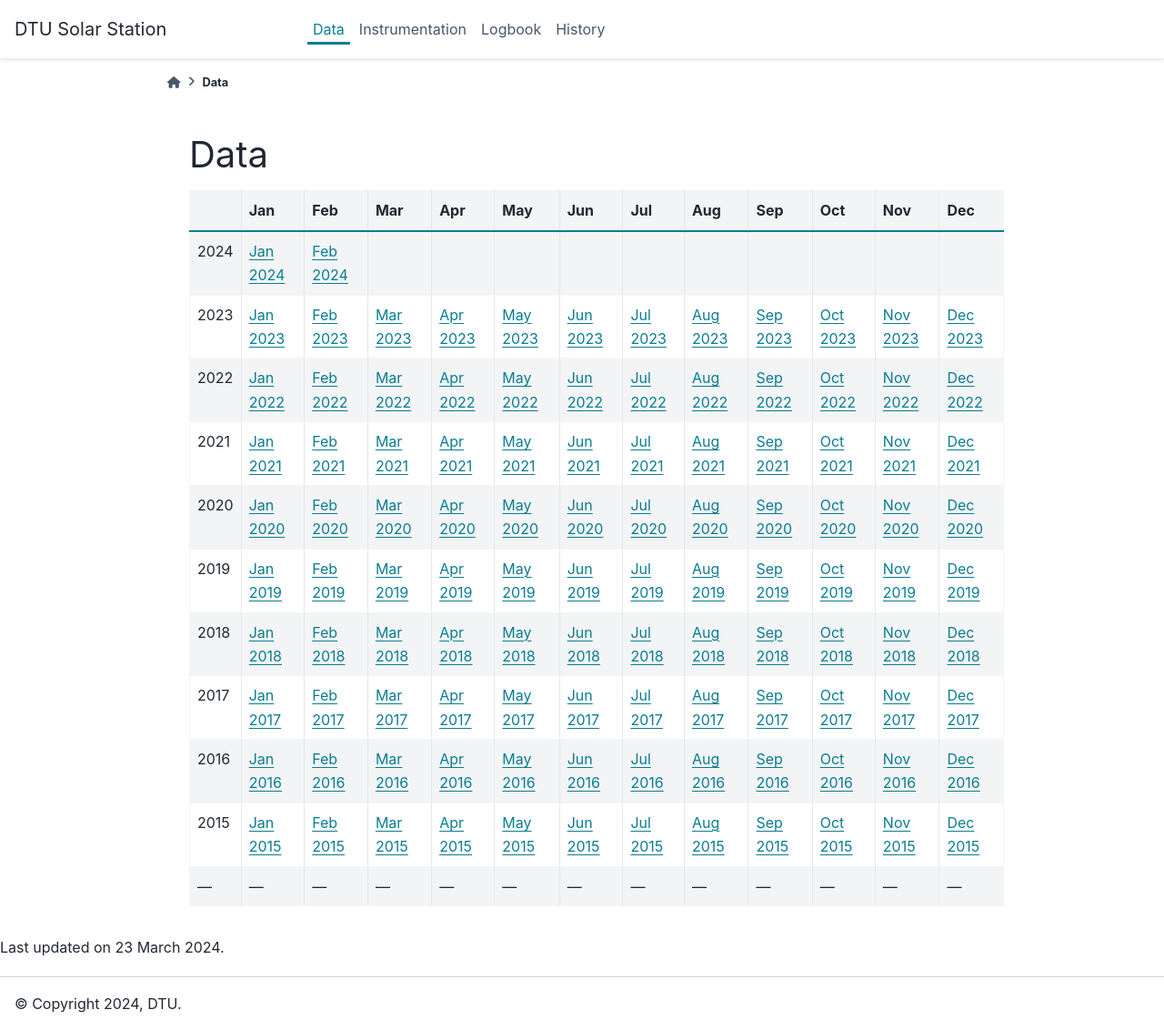
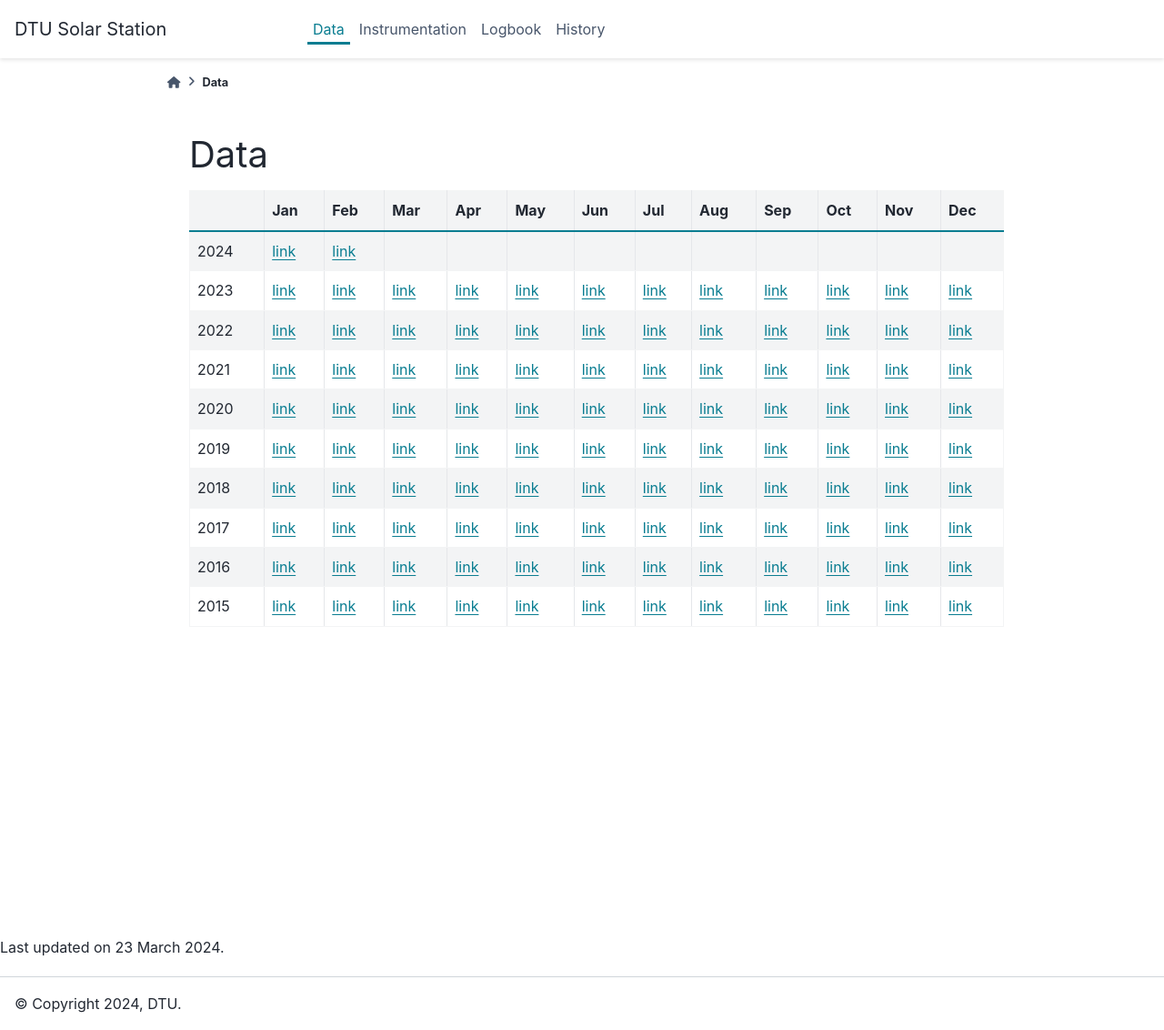
Before and after one commit to AssessingSolar/dtu_solar_station, a Sphinx documentation site: the page built from docs/data.md, in a window 1280 px wide and 1132 px high. Shown: the whole window at 91% size. Built offline with Sphinx 7.4.7 and the PyData theme 0.15.4, drawn with Linux system fonts in a browser that asks for light colours.

Commit message:
Update table

```diff
--- a/docs/data.txt
+++ b/docs/data.txt
@@ -1,13 +1,12 @@
 |   | Jan | Feb | Mar | Apr | May | Jun | Jul | Aug | Sep | Oct | Nov | Dec |
 |---|---|---|---|---|---|---|---|---|---|---|---|---|
-| 2024 | [Jan 2024](https://raw.githubusercontent.com/AssessingSolar/dtu_solar_station/main/dtu_2024_01.csv) | [Feb 2024](https://raw.githubusercontent.com/AssessingSolar/dtu_solar_station/main/dtu_2024_02.csv) |
-| 2023 | [Jan 2023](https://raw.githubusercontent.com/AssessingSolar/dtu_solar_station/main/dtu_2023_01.csv) | [Feb 2023](https://raw.githubusercontent.com/AssessingSolar/dtu_solar_station/main/dtu_2023_02.csv) | [Mar 2023](https://raw.githubusercontent.com/AssessingSolar/dtu_solar_station/main/dtu_2023_03.csv) | [Apr 2023](https://raw.githubusercontent.com/AssessingSolar/dtu_solar_station/main/dtu_2023_04.csv) | [May 2023](https://raw.githubusercontent.com/AssessingSolar/dtu_solar_station/main/dtu_2023_05.csv) | [Jun 2023](https://raw.githubusercontent.com/AssessingSolar/dtu_solar_station/main/dtu_2023_06.csv) | [Jul 2023](https://raw.githubusercontent.com/AssessingSolar/dtu_solar_station/main/dtu_2023_07.csv) | [Aug 2023](https://raw.githubusercontent.com/AssessingSolar/dtu_solar_station/main/dtu_2023_08.csv) | [Sep 2023](https://raw.githubusercontent.com/AssessingSolar/dtu_solar_station/main/dtu_2023_09.csv) | [Oct 2023](https://raw.githubusercontent.com/AssessingSolar/dtu_solar_station/main/dtu_2023_10.csv) | [Nov 2023](https://raw.githubusercontent.com/AssessingSolar/dtu_solar_station/main/dtu_2023_11.csv) | [Dec 2023](https://raw.githubusercontent.com/AssessingSolar/dtu_solar_station/main/dtu_2023_12.csv) |
-| 2022 | [Jan 2022](https://raw.githubusercontent.com/AssessingSolar/dtu_solar_station/main/dtu_2022_01.csv) | [Feb 2022](https://raw.githubusercontent.com/AssessingSolar/dtu_solar_station/main/dtu_2022_02.csv) | [Mar 2022](https://raw.githubusercontent.com/AssessingSolar/dtu_solar_station/main/dtu_2022_03.csv) | [Apr 2022](https://raw.githubusercontent.com/AssessingSolar/dtu_solar_station/main/dtu_2022_04.csv) | [May 2022](https://raw.githubusercontent.com/AssessingSolar/dtu_solar_station/main/dtu_2022_05.csv) | [Jun 2022](https://raw.githubusercontent.com/AssessingSolar/dtu_solar_station/main/dtu_2022_06.csv) | [Jul 2022](https://raw.githubusercontent.com/AssessingSolar/dtu_solar_station/main/dtu_2022_07.csv) | [Aug 2022](https://raw.githubusercontent.com/AssessingSolar/dtu_solar_station/main/dtu_2022_08.csv) | [Sep 2022](https://raw.githubusercontent.com/AssessingSolar/dtu_solar_station/main/dtu_2022_09.csv) | [Oct 2022](https://raw.githubusercontent.com/AssessingSolar/dtu_solar_station/main/dtu_2022_10.csv) | [Nov 2022](https://raw.githubusercontent.com/AssessingSolar/dtu_solar_station/main/dtu_2022_11.csv) | [Dec 2022](https://raw.githubusercontent.com/AssessingSolar/dtu_solar_station/main/dtu_2022_12.csv) |
-| 2021 | [Jan 2021](https://raw.githubusercontent.com/AssessingSolar/dtu_solar_station/main/dtu_2021_01.csv) | [Feb 2021](https://raw.githubusercontent.com/AssessingSolar/dtu_solar_station/main/dtu_2021_02.csv) | [Mar 2021](https://raw.githubusercontent.com/AssessingSolar/dtu_solar_station/main/dtu_2021_03.csv) | [Apr 2021](https://raw.githubusercontent.com/AssessingSolar/dtu_solar_station/main/dtu_2021_04.csv) | [May 2021](https://raw.githubusercontent.com/AssessingSolar/dtu_solar_station/main/dtu_2021_05.csv) | [Jun 2021](https://raw.githubusercontent.com/AssessingSolar/dtu_solar_station/main/dtu_2021_06.csv) | [Jul 2021](https://raw.githubusercontent.com/AssessingSolar/dtu_solar_station/main/dtu_2021_07.csv) | [Aug 2021](https://raw.githubusercontent.com/AssessingSolar/dtu_solar_station/main/dtu_2021_08.csv) | [Sep 2021](https://raw.githubusercontent.com/AssessingSolar/dtu_solar_station/main/dtu_2021_09.csv) | [Oct 2021](https://raw.githubusercontent.com/AssessingSolar/dtu_solar_station/main/dtu_2021_10.csv) | [Nov 2021](https://raw.githubusercontent.com/AssessingSolar/dtu_solar_station/main/dtu_2021_11.csv) | [Dec 2021](https://raw.githubusercontent.com/AssessingSolar/dtu_solar_station/main/dtu_2021_12.csv) |
-| 2020 | [Jan 2020](https://raw.githubusercontent.com/AssessingSolar/dtu_solar_station/main/dtu_2020_01.csv) | [Feb 2020](https://raw.githubusercontent.com/AssessingSolar/dtu_solar_station/main/dtu_2020_02.csv) | [Mar 2020](https://raw.githubusercontent.com/AssessingSolar/dtu_solar_station/main/dtu_2020_03.csv) | [Apr 2020](https://raw.githubusercontent.com/AssessingSolar/dtu_solar_station/main/dtu_2020_04.csv) | [May 2020](https://raw.githubusercontent.com/AssessingSolar/dtu_solar_station/main/dtu_2020_05.csv) | [Jun 2020](https://raw.githubusercontent.com/AssessingSolar/dtu_solar_station/main/dtu_2020_06.csv) | [Jul 2020](https://raw.githubusercontent.com/AssessingSolar/dtu_solar_station/main/dtu_2020_07.csv) | [Aug 2020](https://raw.githubusercontent.com/AssessingSolar/dtu_solar_station/main/dtu_2020_08.csv) | [Sep 2020](https://raw.githubusercontent.com/AssessingSolar/dtu_solar_station/main/dtu_2020_09.csv) | [Oct 2020](https://raw.githubusercontent.com/AssessingSolar/dtu_solar_station/main/dtu_2020_10.csv) | [Nov 2020](https://raw.githubusercontent.com/AssessingSolar/dtu_solar_station/main/dtu_2020_11.csv) | [Dec 2020](https://raw.githubusercontent.com/AssessingSolar/dtu_solar_station/main/dtu_2020_12.csv) |
-| 2019 | [Jan 2019](https://raw.githubusercontent.com/AssessingSolar/dtu_solar_station/main/dtu_2019_01.csv) | [Feb 2019](https://raw.githubusercontent.com/AssessingSolar/dtu_solar_station/main/dtu_2019_02.csv) | [Mar 2019](https://raw.githubusercontent.com/AssessingSolar/dtu_solar_station/main/dtu_2019_03.csv) | [Apr 2019](https://raw.githubusercontent.com/AssessingSolar/dtu_solar_station/main/dtu_2019_04.csv) | [May 2019](https://raw.githubusercontent.com/AssessingSolar/dtu_solar_station/main/dtu_2019_05.csv) | [Jun 2019](https://raw.githubusercontent.com/AssessingSolar/dtu_solar_station/main/dtu_2019_06.csv) | [Jul 2019](https://raw.githubusercontent.com/AssessingSolar/dtu_solar_station/main/dtu_2019_07.csv) | [Aug 2019](https://raw.githubusercontent.com/AssessingSolar/dtu_solar_station/main/dtu_2019_08.csv) | [Sep 2019](https://raw.githubusercontent.com/AssessingSolar/dtu_solar_station/main/dtu_2019_09.csv) | [Oct 2019](https://raw.githubusercontent.com/AssessingSolar/dtu_solar_station/main/dtu_2019_10.csv) | [Nov 2019](https://raw.githubusercontent.com/AssessingSolar/dtu_solar_station/main/dtu_2019_11.csv) | [Dec 2019](https://raw.githubusercontent.com/AssessingSolar/dtu_solar_station/main/dtu_2019_12.csv) |
-| 2018 | [Jan 2018](https://raw.githubusercontent.com/AssessingSolar/dtu_solar_station/main/dtu_2018_01.csv) | [Feb 2018](https://raw.githubusercontent.com/AssessingSolar/dtu_solar_station/main/dtu_2018_02.csv) | [Mar 2018](https://raw.githubusercontent.com/AssessingSolar/dtu_solar_station/main/dtu_2018_03.csv) | [Apr 2018](https://raw.githubusercontent.com/AssessingSolar/dtu_solar_station/main/dtu_2018_04.csv) | [May 2018](https://raw.githubusercontent.com/AssessingSolar/dtu_solar_station/main/dtu_2018_05.csv) | [Jun 2018](https://raw.githubusercontent.com/AssessingSolar/dtu_solar_station/main/dtu_2018_06.csv) | [Jul 2018](https://raw.githubusercontent.com/AssessingSolar/dtu_solar_station/main/dtu_2018_07.csv) | [Aug 2018](https://raw.githubusercontent.com/AssessingSolar/dtu_solar_station/main/dtu_2018_08.csv) | [Sep 2018](https://raw.githubusercontent.com/AssessingSolar/dtu_solar_station/main/dtu_2018_09.csv) | [Oct 2018](https://raw.githubusercontent.com/AssessingSolar/dtu_solar_station/main/dtu_2018_10.csv) | [Nov 2018](https://raw.githubusercontent.com/AssessingSolar/dtu_solar_station/main/dtu_2018_11.csv) | [Dec 2018](https://raw.githubusercontent.com/AssessingSolar/dtu_solar_station/main/dtu_2018_12.csv) |
-| 2017 | [Jan 2017](https://raw.githubusercontent.com/AssessingSolar/dtu_solar_station/main/dtu_2017_01.csv) | [Feb 2017](https://raw.githubusercontent.com/AssessingSolar/dtu_solar_station/main/dtu_2017_02.csv) | [Mar 2017](https://raw.githubusercontent.com/AssessingSolar/dtu_solar_station/main/dtu_2017_03.csv) | [Apr 2017](https://raw.githubusercontent.com/AssessingSolar/dtu_solar_station/main/dtu_2017_04.csv) | [May 2017](https://raw.githubusercontent.com/AssessingSolar/dtu_solar_station/main/dtu_2017_05.csv) | [Jun 2017](https://raw.githubusercontent.com/AssessingSolar/dtu_solar_station/main/dtu_2017_06.csv) | [Jul 2017](https://raw.githubusercontent.com/AssessingSolar/dtu_solar_station/main/dtu_2017_07.csv) | [Aug 2017](https://raw.githubusercontent.com/AssessingSolar/dtu_solar_station/main/dtu_2017_08.csv) | [Sep 2017](https://raw.githubusercontent.com/AssessingSolar/dtu_solar_station/main/dtu_2017_09.csv) | [Oct 2017](https://raw.githubusercontent.com/AssessingSolar/dtu_solar_station/main/dtu_2017_10.csv) | [Nov 2017](https://raw.githubusercontent.com/AssessingSolar/dtu_solar_station/main/dtu_2017_11.csv) | [Dec 2017](https://raw.githubusercontent.com/AssessingSolar/dtu_solar_station/main/dtu_2017_12.csv) |
-| 2016 | [Jan 2016](https://raw.githubusercontent.com/AssessingSolar/dtu_solar_station/main/dtu_2016_01.csv) | [Feb 2016](https://raw.githubusercontent.com/AssessingSolar/dtu_solar_station/main/dtu_2016_02.csv) | [Mar 2016](https://raw.githubusercontent.com/AssessingSolar/dtu_solar_station/main/dtu_2016_03.csv) | [Apr 2016](https://raw.githubusercontent.com/AssessingSolar/dtu_solar_station/main/dtu_2016_04.csv) | [May 2016](https://raw.githubusercontent.com/AssessingSolar/dtu_solar_station/main/dtu_2016_05.csv) | [Jun 2016](https://raw.githubusercontent.com/AssessingSolar/dtu_solar_station/main/dtu_2016_06.csv) | [Jul 2016](https://raw.githubusercontent.com/AssessingSolar/dtu_solar_station/main/dtu_2016_07.csv) | [Aug 2016](https://raw.githubusercontent.com/AssessingSolar/dtu_solar_station/main/dtu_2016_08.csv) | [Sep 2016](https://raw.githubusercontent.com/AssessingSolar/dtu_solar_station/main/dtu_2016_09.csv) | [Oct 2016](https://raw.githubusercontent.com/AssessingSolar/dtu_solar_station/main/dtu_2016_10.csv) | [Nov 2016](https://raw.githubusercontent.com/AssessingSolar/dtu_solar_station/main/dtu_2016_11.csv) | [Dec 2016](https://raw.githubusercontent.com/AssessingSolar/dtu_solar_station/main/dtu_2016_12.csv) |
-| 2015 | [Jan 2015](https://raw.githubusercontent.com/AssessingSolar/dtu_solar_station/main/dtu_2015_01.csv) | [Feb 2015](https://raw.githubusercontent.com/AssessingSolar/dtu_solar_station/main/dtu_2015_02.csv) | [Mar 2015](https://raw.githubusercontent.com/AssessingSolar/dtu_solar_station/main/dtu_2015_03.csv) | [Apr 2015](https://raw.githubusercontent.com/AssessingSolar/dtu_solar_station/main/dtu_2015_04.csv) | [May 2015](https://raw.githubusercontent.com/AssessingSolar/dtu_solar_station/main/dtu_2015_05.csv) | [Jun 2015](https://raw.githubusercontent.com/AssessingSolar/dtu_solar_station/main/dtu_2015_06.csv) | [Jul 2015](https://raw.githubusercontent.com/AssessingSolar/dtu_solar_station/main/dtu_2015_07.csv) | [Aug 2015](https://raw.githubusercontent.com/AssessingSolar/dtu_solar_station/main/dtu_2015_08.csv) | [Sep 2015](https://raw.githubusercontent.com/AssessingSolar/dtu_solar_station/main/dtu_2015_09.csv) | [Oct 2015](https://raw.githubusercontent.com/AssessingSolar/dtu_solar_station/main/dtu_2015_10.csv) | [Nov 2015](https://raw.githubusercontent.com/AssessingSolar/dtu_solar_station/main/dtu_2015_11.csv) | [Dec 2015](https://raw.githubusercontent.com/AssessingSolar/dtu_solar_station/main/dtu_2015_12.csv) |
-|---|---|---|---|---|---|---|---|---|---|---|---|---|
+| 2024 | [link](https://raw.githubusercontent.com/AssessingSolar/dtu_solar_station/main/dtu_2024_01.csv) | [link](https://raw.githubusercontent.com/AssessingSolar/dtu_solar_station/main/dtu_2024_02.csv) | | | | | | | | | | |
+| 2023 | [link](https://raw.githubusercontent.com/AssessingSolar/dtu_solar_station/main/dtu_2023_01.csv) | [link](https://raw.githubusercontent.com/AssessingSolar/dtu_solar_station/main/dtu_2023_02.csv) | [link](https://raw.githubusercontent.com/AssessingSolar/dtu_solar_station/main/dtu_2023_03.csv) | [link](https://raw.githubusercontent.com/AssessingSolar/dtu_solar_station/main/dtu_2023_04.csv) | [link](https://raw.githubusercontent.com/AssessingSolar/dtu_solar_station/main/dtu_2023_05.csv) | [link](https://raw.githubusercontent.com/AssessingSolar/dtu_solar_station/main/dtu_2023_06.csv) | [link](https://raw.githubusercontent.com/AssessingSolar/dtu_solar_station/main/dtu_2023_07.csv) | [link](https://raw.githubusercontent.com/AssessingSolar/dtu_solar_station/main/dtu_2023_08.csv) | [link](https://raw.githubusercontent.com/AssessingSolar/dtu_solar_station/main/dtu_2023_09.csv) | [link](https://raw.githubusercontent.com/AssessingSolar/dtu_solar_station/main/dtu_2023_10.csv) | [link](https://raw.githubusercontent.com/AssessingSolar/dtu_solar_station/main/dtu_2023_11.csv) | [link](https://raw.githubusercontent.com/AssessingSolar/dtu_solar_station/main/dtu_2023_12.csv) |
+| 2022 | [link](https://raw.githubusercontent.com/AssessingSolar/dtu_solar_station/main/dtu_2022_01.csv) | [link](https://raw.githubusercontent.com/AssessingSolar/dtu_solar_station/main/dtu_2022_02.csv) | [link](https://raw.githubusercontent.com/AssessingSolar/dtu_solar_station/main/dtu_2022_03.csv) | [link](https://raw.githubusercontent.com/AssessingSolar/dtu_solar_station/main/dtu_2022_04.csv) | [link](https://raw.githubusercontent.com/AssessingSolar/dtu_solar_station/main/dtu_2022_05.csv) | [link](https://raw.githubusercontent.com/AssessingSolar/dtu_solar_station/main/dtu_2022_06.csv) | [link](https://raw.githubusercontent.com/AssessingSolar/dtu_solar_station/main/dtu_2022_07.csv) | [link](https://raw.githubusercontent.com/AssessingSolar/dtu_solar_station/main/dtu_2022_08.csv) | [link](https://raw.githubusercontent.com/AssessingSolar/dtu_solar_station/main/dtu_2022_09.csv) | [link](https://raw.githubusercontent.com/AssessingSolar/dtu_solar_station/main/dtu_2022_10.csv) | [link](https://raw.githubusercontent.com/AssessingSolar/dtu_solar_station/main/dtu_2022_11.csv) | [link](https://raw.githubusercontent.com/AssessingSolar/dtu_solar_station/main/dtu_2022_12.csv) |
+| 2021 | [link](https://raw.githubusercontent.com/AssessingSolar/dtu_solar_station/main/dtu_2021_01.csv) | [link](https://raw.githubusercontent.com/AssessingSolar/dtu_solar_station/main/dtu_2021_02.csv) | [link](https://raw.githubusercontent.com/AssessingSolar/dtu_solar_station/main/dtu_2021_03.csv) | [link](https://raw.githubusercontent.com/AssessingSolar/dtu_solar_station/main/dtu_2021_04.csv) | [link](https://raw.githubusercontent.com/AssessingSolar/dtu_solar_station/main/dtu_2021_05.csv) | [link](https://raw.githubusercontent.com/AssessingSolar/dtu_solar_station/main/dtu_2021_06.csv) | [link](https://raw.githubusercontent.com/AssessingSolar/dtu_solar_station/main/dtu_2021_07.csv) | [link](https://raw.githubusercontent.com/AssessingSolar/dtu_solar_station/main/dtu_2021_08.csv) | [link](https://raw.githubusercontent.com/AssessingSolar/dtu_solar_station/main/dtu_2021_09.csv) | [link](https://raw.githubusercontent.com/AssessingSolar/dtu_solar_station/main/dtu_2021_10.csv) | [link](https://raw.githubusercontent.com/AssessingSolar/dtu_solar_station/main/dtu_2021_11.csv) | [link](https://raw.githubusercontent.com/AssessingSolar/dtu_solar_station/main/dtu_2021_12.csv) |
+| 2020 | [link](https://raw.githubusercontent.com/AssessingSolar/dtu_solar_station/main/dtu_2020_01.csv) | [link](https://raw.githubusercontent.com/AssessingSolar/dtu_solar_station/main/dtu_2020_02.csv) | [link](https://raw.githubusercontent.com/AssessingSolar/dtu_solar_station/main/dtu_2020_03.csv) | [link](https://raw.githubusercontent.com/AssessingSolar/dtu_solar_station/main/dtu_2020_04.csv) | [link](https://raw.githubusercontent.com/AssessingSolar/dtu_solar_station/main/dtu_2020_05.csv) | [link](https://raw.githubusercontent.com/AssessingSolar/dtu_solar_station/main/dtu_2020_06.csv) | [link](https://raw.githubusercontent.com/AssessingSolar/dtu_solar_station/main/dtu_2020_07.csv) | [link](https://raw.githubusercontent.com/AssessingSolar/dtu_solar_station/main/dtu_2020_08.csv) | [link](https://raw.githubusercontent.com/AssessingSolar/dtu_solar_station/main/dtu_2020_09.csv) | [link](https://raw.githubusercontent.com/AssessingSolar/dtu_solar_station/main/dtu_2020_10.csv) | [link](https://raw.githubusercontent.com/AssessingSolar/dtu_solar_station/main/dtu_2020_11.csv) | [link](https://raw.githubusercontent.com/AssessingSolar/dtu_solar_station/main/dtu_2020_12.csv) |
+| 2019 | [link](https://raw.githubusercontent.com/AssessingSolar/dtu_solar_station/main/dtu_2019_01.csv) | [link](https://raw.githubusercontent.com/AssessingSolar/dtu_solar_station/main/dtu_2019_02.csv) | [link](https://raw.githubusercontent.com/AssessingSolar/dtu_solar_station/main/dtu_2019_03.csv) | [link](https://raw.githubusercontent.com/AssessingSolar/dtu_solar_station/main/dtu_2019_04.csv) | [link](https://raw.githubusercontent.com/AssessingSolar/dtu_solar_station/main/dtu_2019_05.csv) | [link](https://raw.githubusercontent.com/AssessingSolar/dtu_solar_station/main/dtu_2019_06.csv) | [link](https://raw.githubusercontent.com/AssessingSolar/dtu_solar_station/main/dtu_2019_07.csv) | [link](https://raw.githubusercontent.com/AssessingSolar/dtu_solar_station/main/dtu_2019_08.csv) | [link](https://raw.githubusercontent.com/AssessingSolar/dtu_solar_station/main/dtu_2019_09.csv) | [link](https://raw.githubusercontent.com/AssessingSolar/dtu_solar_station/main/dtu_2019_10.csv) | [link](https://raw.githubusercontent.com/AssessingSolar/dtu_solar_station/main/dtu_2019_11.csv) | [link](https://raw.githubusercontent.com/AssessingSolar/dtu_solar_station/main/dtu_2019_12.csv) |
+| 2018 | [link](https://raw.githubusercontent.com/AssessingSolar/dtu_solar_station/main/dtu_2018_01.csv) | [link](https://raw.githubusercontent.com/AssessingSolar/dtu_solar_station/main/dtu_2018_02.csv) | [link](https://raw.githubusercontent.com/AssessingSolar/dtu_solar_station/main/dtu_2018_03.csv) | [link](https://raw.githubusercontent.com/AssessingSolar/dtu_solar_station/main/dtu_2018_04.csv) | [link](https://raw.githubusercontent.com/AssessingSolar/dtu_solar_station/main/dtu_2018_05.csv) | [link](https://raw.githubusercontent.com/AssessingSolar/dtu_solar_station/main/dtu_2018_06.csv) | [link](https://raw.githubusercontent.com/AssessingSolar/dtu_solar_station/main/dtu_2018_07.csv) | [link](https://raw.githubusercontent.com/AssessingSolar/dtu_solar_station/main/dtu_2018_08.csv) | [link](https://raw.githubusercontent.com/AssessingSolar/dtu_solar_station/main/dtu_2018_09.csv) | [link](https://raw.githubusercontent.com/AssessingSolar/dtu_solar_station/main/dtu_2018_10.csv) | [link](https://raw.githubusercontent.com/AssessingSolar/dtu_solar_station/main/dtu_2018_11.csv) | [link](https://raw.githubusercontent.com/AssessingSolar/dtu_solar_station/main/dtu_2018_12.csv) |
+| 2017 | [link](https://raw.githubusercontent.com/AssessingSolar/dtu_solar_station/main/dtu_2017_01.csv) | [link](https://raw.githubusercontent.com/AssessingSolar/dtu_solar_station/main/dtu_2017_02.csv) | [link](https://raw.githubusercontent.com/AssessingSolar/dtu_solar_station/main/dtu_2017_03.csv) | [link](https://raw.githubusercontent.com/AssessingSolar/dtu_solar_station/main/dtu_2017_04.csv) | [link](https://raw.githubusercontent.com/AssessingSolar/dtu_solar_station/main/dtu_2017_05.csv) | [link](https://raw.githubusercontent.com/AssessingSolar/dtu_solar_station/main/dtu_2017_06.csv) | [link](https://raw.githubusercontent.com/AssessingSolar/dtu_solar_station/main/dtu_2017_07.csv) | [link](https://raw.githubusercontent.com/AssessingSolar/dtu_solar_station/main/dtu_2017_08.csv) | [link](https://raw.githubusercontent.com/AssessingSolar/dtu_solar_station/main/dtu_2017_09.csv) | [link](https://raw.githubusercontent.com/AssessingSolar/dtu_solar_station/main/dtu_2017_10.csv) | [link](https://raw.githubusercontent.com/AssessingSolar/dtu_solar_station/main/dtu_2017_11.csv) | [link](https://raw.githubusercontent.com/AssessingSolar/dtu_solar_station/main/dtu_2017_12.csv) |
+| 2016 | [link](https://raw.githubusercontent.com/AssessingSolar/dtu_solar_station/main/dtu_2016_01.csv) | [link](https://raw.githubusercontent.com/AssessingSolar/dtu_solar_station/main/dtu_2016_02.csv) | [link](https://raw.githubusercontent.com/AssessingSolar/dtu_solar_station/main/dtu_2016_03.csv) | [link](https://raw.githubusercontent.com/AssessingSolar/dtu_solar_station/main/dtu_2016_04.csv) | [link](https://raw.githubusercontent.com/AssessingSolar/dtu_solar_station/main/dtu_2016_05.csv) | [link](https://raw.githubusercontent.com/AssessingSolar/dtu_solar_station/main/dtu_2016_06.csv) | [link](https://raw.githubusercontent.com/AssessingSolar/dtu_solar_station/main/dtu_2016_07.csv) | [link](https://raw.githubusercontent.com/AssessingSolar/dtu_solar_station/main/dtu_2016_08.csv) | [link](https://raw.githubusercontent.com/AssessingSolar/dtu_solar_station/main/dtu_2016_09.csv) | [link](https://raw.githubusercontent.com/AssessingSolar/dtu_solar_station/main/dtu_2016_10.csv) | [link](https://raw.githubusercontent.com/AssessingSolar/dtu_solar_station/main/dtu_2016_11.csv) | [link](https://raw.githubusercontent.com/AssessingSolar/dtu_solar_station/main/dtu_2016_12.csv) |
+| 2015 | [link](https://raw.githubusercontent.com/AssessingSolar/dtu_solar_station/main/dtu_2015_01.csv) | [link](https://raw.githubusercontent.com/AssessingSolar/dtu_solar_station/main/dtu_2015_02.csv) | [link](https://raw.githubusercontent.com/AssessingSolar/dtu_solar_station/main/dtu_2015_03.csv) | [link](https://raw.githubusercontent.com/AssessingSolar/dtu_solar_station/main/dtu_2015_04.csv) | [link](https://raw.githubusercontent.com/AssessingSolar/dtu_solar_station/main/dtu_2015_05.csv) | [link](https://raw.githubusercontent.com/AssessingSolar/dtu_solar_station/main/dtu_2015_06.csv) | [link](https://raw.githubusercontent.com/AssessingSolar/dtu_solar_station/main/dtu_2015_07.csv) | [link](https://raw.githubusercontent.com/AssessingSolar/dtu_solar_station/main/dtu_2015_08.csv) | [link](https://raw.githubusercontent.com/AssessingSolar/dtu_solar_station/main/dtu_2015_09.csv) | [link](https://raw.githubusercontent.com/AssessingSolar/dtu_solar_station/main/dtu_2015_10.csv) | [link](https://raw.githubusercontent.com/AssessingSolar/dtu_solar_station/main/dtu_2015_11.csv) | [link](https://raw.githubusercontent.com/AssessingSolar/dtu_solar_station/main/dtu_2015_12.csv) |
```
Also changed, not shown: 1 other file.
